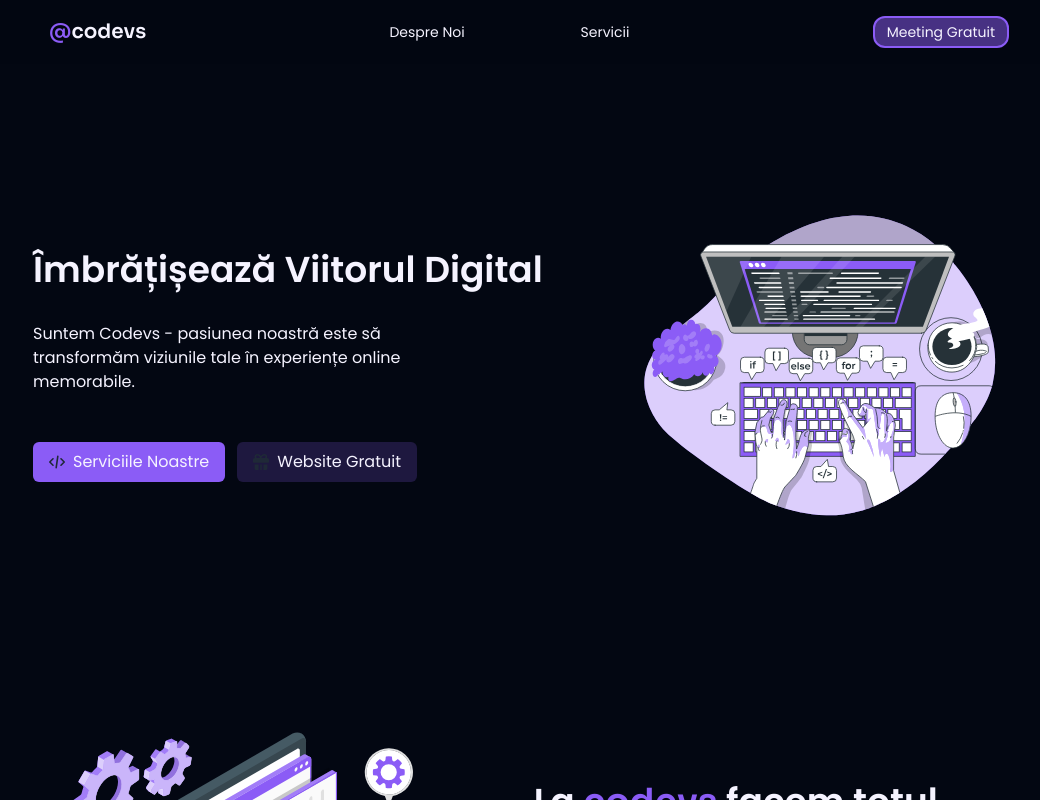
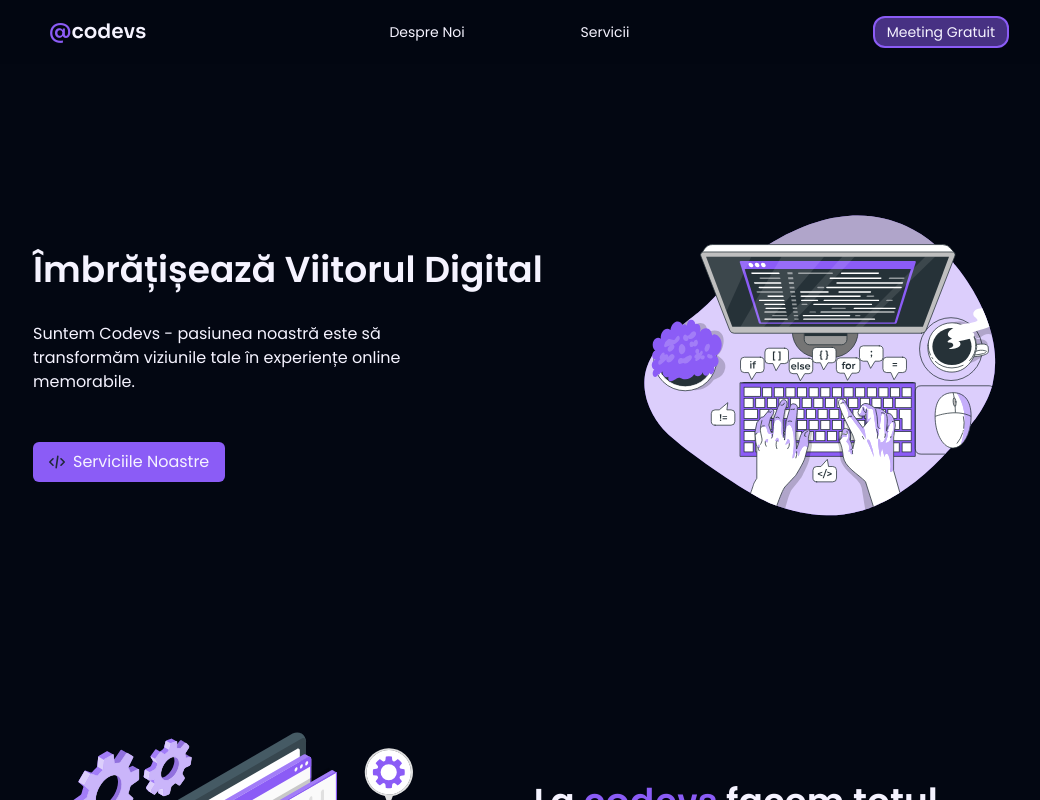
Before and after one commit to antonio-grosu/website-oficial, a Next.js app: page / in a window 1280 px wide. Shown: the top 800 px of the page, without its empty margins (111-1151 px from the left). Built offline with nearby package versions, Linux system fonts and the light colour scheme.

Commit message:
rm button

```diff
--- a/src/app/components/homepage/Hero.js
+++ b/src/app/components/homepage/Hero.js
@@ -35,21 +35,6 @@ function Hero() {
           </svg>
           Serviciile Noastre
         </a>
-        <a
-          href="/oferta"
-          className="block mt-4 md:mt-0 md:ml-3 md:inline-block transition text-center text-violet-50 duration-150 ease-linear hover:shadow-md hover:shadow-violet-300 px-4 py-2 rounded-md bg-violet-500/20"
-        >
-          <svg
-            className="w-4 h-4 inline-block mr-2 text-gray-800 dark:text-white"
-            aria-hidden="true"
-            xmlns="http://www.w3.org/2000/svg"
-            fill="currentColor"
-            viewBox="0 0 20 20"
-          >
-            <path d="M18 5h-.7c.229-.467.349-.98.351-1.5a3.5 3.5 0 0 0-3.5-3.5c-1.717 0-3.215 1.2-4.331 2.481C8.4.842 6.949 0 5.5 0A3.5 3.5 0 0 0 2 3.5c.003.52.123 1.033.351 1.5H2a2 2 0 0 0-2 2v3a1 1 0 0 0 1 1h18a1 1 0 0 0 1-1V7a2 2 0 0 0-2-2ZM8.058 5H5.5a1.5 1.5 0 0 1 0-3c.9 0 2 .754 3.092 2.122-.219.337-.392.635-.534.878Zm6.1 0h-3.742c.933-1.368 2.371-3 3.739-3a1.5 1.5 0 0 1 0 3h.003ZM11 13H9v7h2v-7Zm-4 0H2v5a2 2 0 0 0 2 2h3v-7Zm6 0v7h3a2 2 0 0 0 2-2v-5h-5Z" />
-          </svg>
-          Website Gratuit
-        </a>
       </div>
       <div className="w-1/2">
         <Image
```
